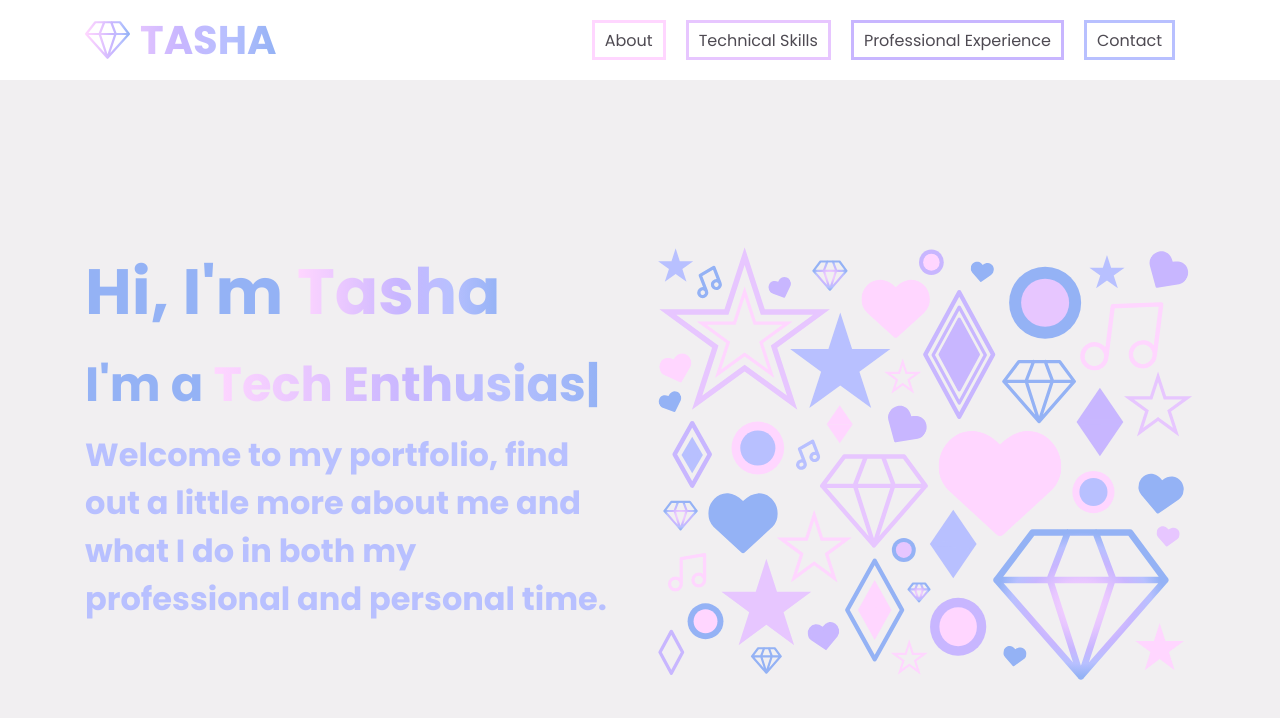
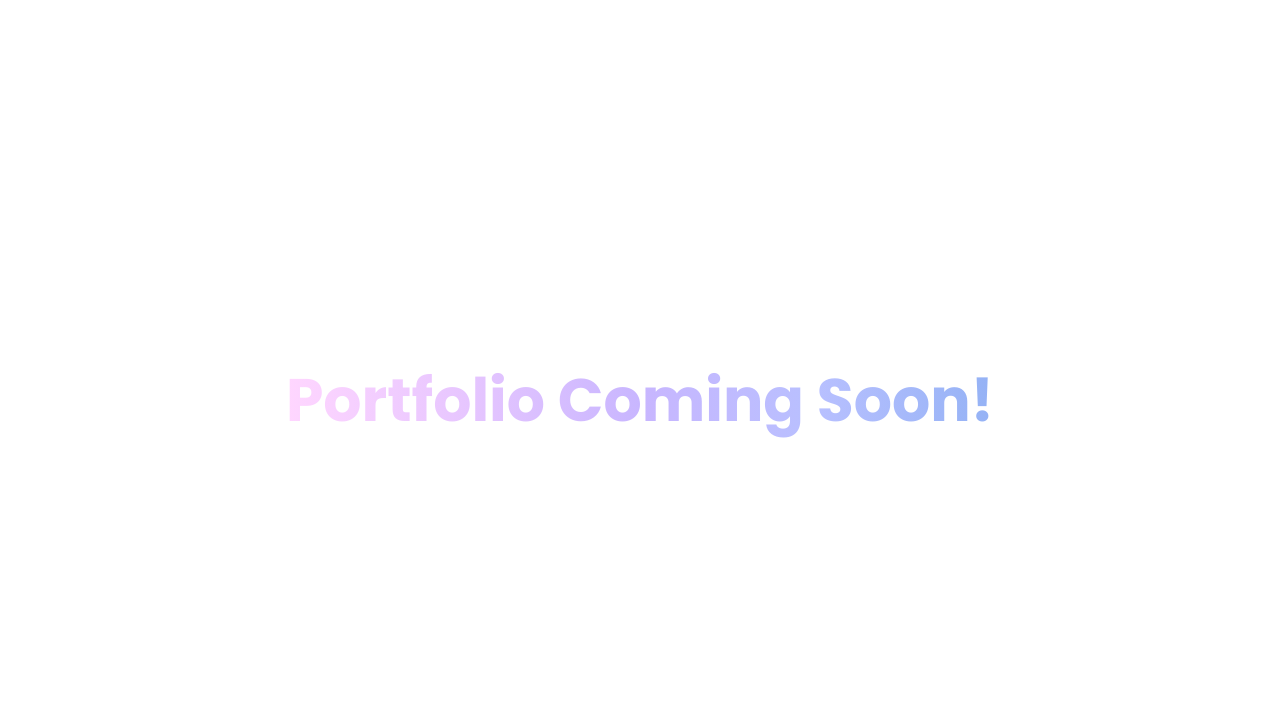
Before and after one commit to TashaRolland92/vite-react, a React (Vite) app: page / in a window 1280 px wide. Shown: the top 718 px of the page. Built offline with nearby package versions, Linux system fonts and the light colour scheme.

Commit message:
fix landing title

```diff
--- a/src/App.tsx
+++ b/src/App.tsx
@@ -6,9 +6,11 @@ import TechnicalSkills from './components/TechnicalSkills';
 import ProfessionalExperience from './components/ProfessionalExperience';
 import Contact from './components/Contact';
 
+
+
 const App = () => (
 	<>
-		{process.env.NODE_ENV === "development" ? (
+		{process.env.NODE_ENV === "production" ? (
 			<>
 				<Header />
 				<Hero />
--- a/src/styles/base/_typography.scss
+++ b/src/styles/base/_typography.scss
@@ -5,7 +5,8 @@
     left: 50%;
     margin: 0;
     width: 100%;
-    font-size: 4em;
+    font-size: 6em;
+    text-align: center;
     position: absolute;
     transform: translate(-50%, -50%);
 }
```
